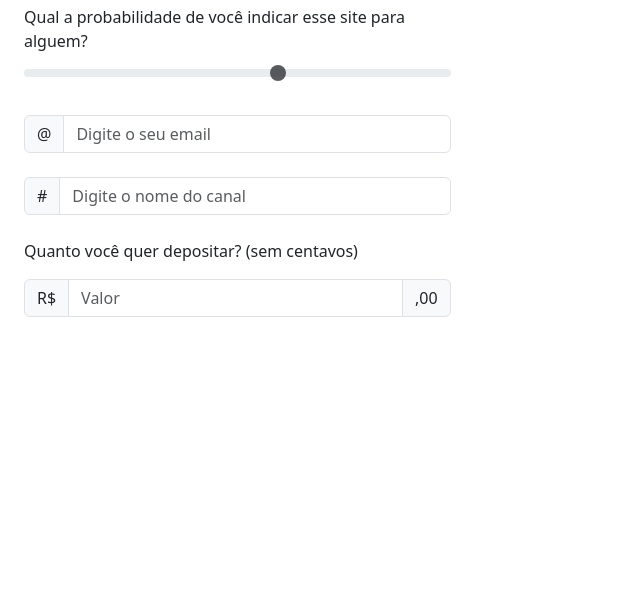
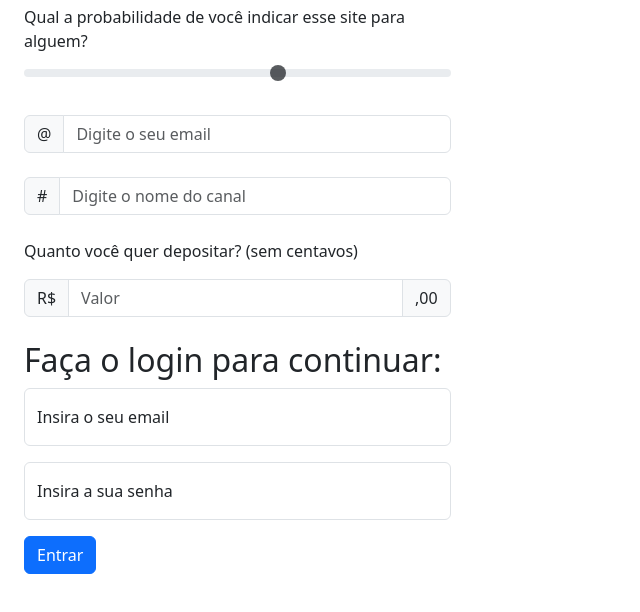
Before and after one commit to Valdemar1213/bootstrap-udemy, a plain HTML site: page 6-formularios/1_aulas/index.html in a window 1280 px wide. Shown: the part 3114-3726 px from the top of the page, without its empty margins (0-640 px from the left). Drawn offline with nearby package versions, Linux system fonts and the light colour scheme.

Commit message:
Floating labels

```diff
--- a/6-formularios/1_aulas/index.html
+++ b/6-formularios/1_aulas/index.html
@@ -248,6 +248,18 @@
         <span class="input-group-text">,00</span>
       </div>
 
+      <!-- Label Flutuante -->
+      <h2>Faça o login para continuar:</h2>
+      <div class="form-floating mb-3">
+        <input type="email" class="form-control" id="email" placeholder="Insira o seu e-mail">
+        <label for="email">Insira o seu email</label>
+      </div>
+      <div class="form-floating mb-3">
+        <input type="password" class="form-control" id="password" placeholder="Insira a sua senha">
+        <label for="password">Insira a sua senha</label>
+      </div>
+      <input type="submit" class="btn btn-primary" value="Entrar">
+
     </form>
   </div>
 
```
